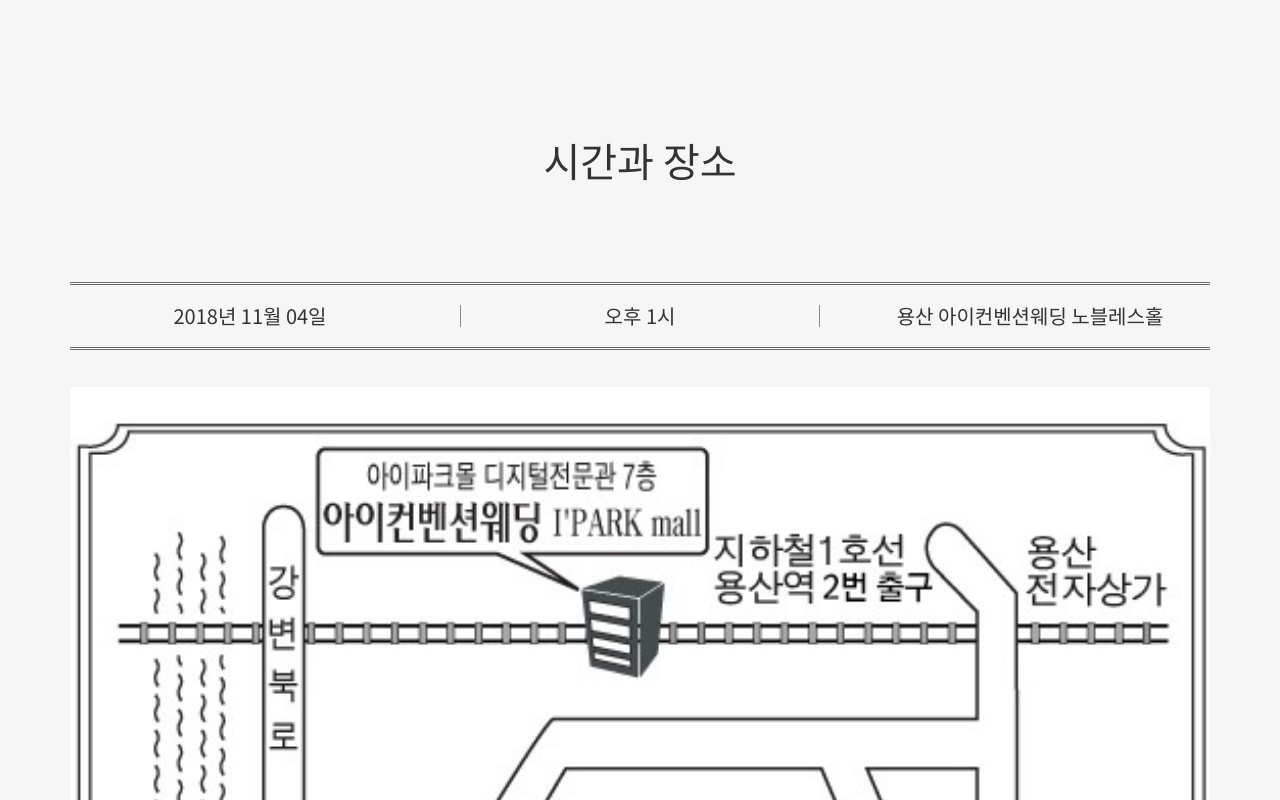
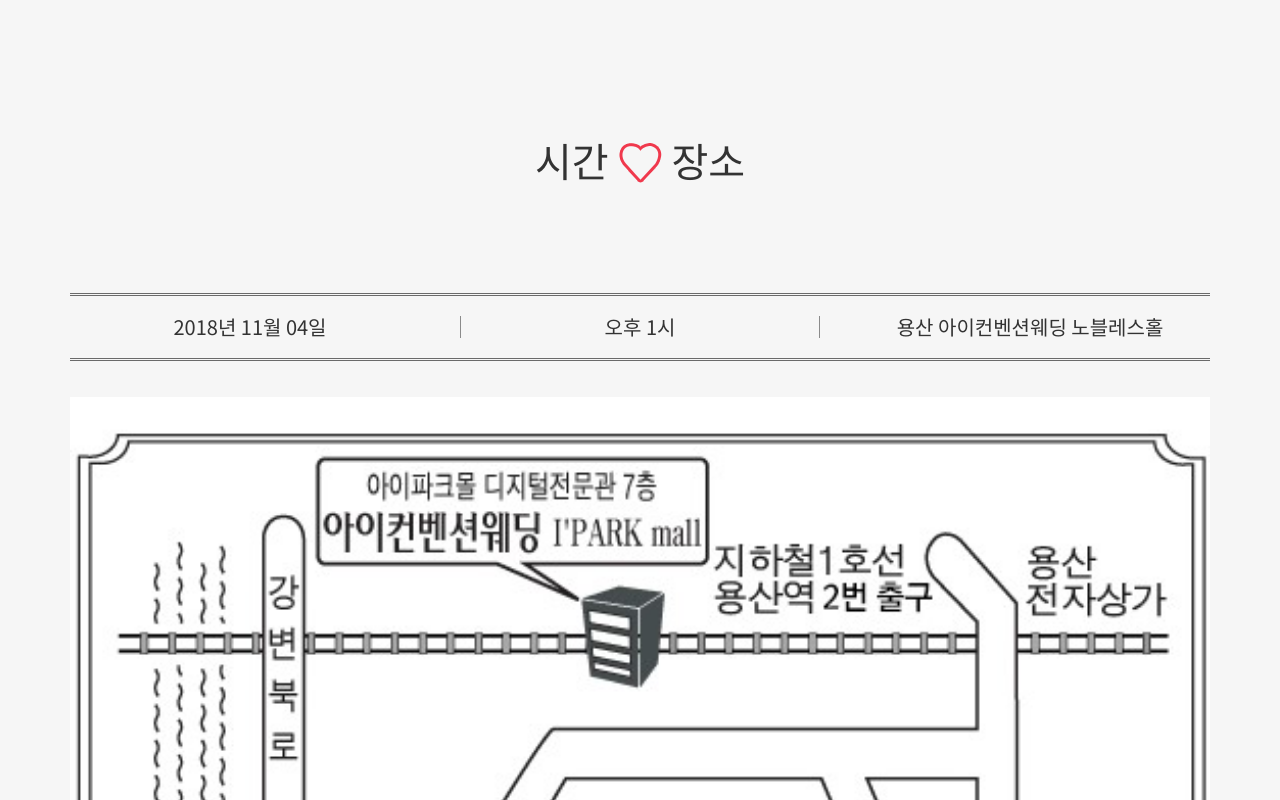
Before and after one commit to jungin-hyunjoong-wedding/jungin-hyunjoong-wedding, a plain HTML site: page index.html in a window 1280 px wide. Shown: the part 2140-2940 px from the top of the page. Drawn offline with nearby package versions, Linux system fonts and the light colour scheme.

Commit message:
Add files via upload

```diff
--- a/index.html
+++ b/index.html
@@ -156,11 +156,20 @@
 
 	<section id="where-when">
 		<div class="container">
+
 			<div class="row">
 				<div class="col-md-offset-2 col-md-8 text-center">
-					<div class="section-title animation fadeInUp"><h2> 시간과 장소 </h2></div>
+
+					<div class="section-title animation fadeInUp">
+						<h2>
+							시간 <img src="images/heart-icon.png" alt=""> 장소
+						</h2>
+
+
+					</div>
 				</div>
 			</div>
+
 			<div class="row">
 				<div class="col-md-12 text-center">
 					<div class="banner-text dark full animation fadeIn">
@@ -211,10 +220,12 @@
 			</div>
 		</div>
 	</section>
+	<!-- 반지
 	<section id="photo-divider-1">
 		<div class="image-divider fixed-height" style="background-image:url(./images/placeholder.jpg); height:500px"
 			 data-stellar-background-ratio="0.3"></div>
 	</section>
+	-->
 	<section id="gallery-section">
 		<div class="container">
 			<div class="row">
```
